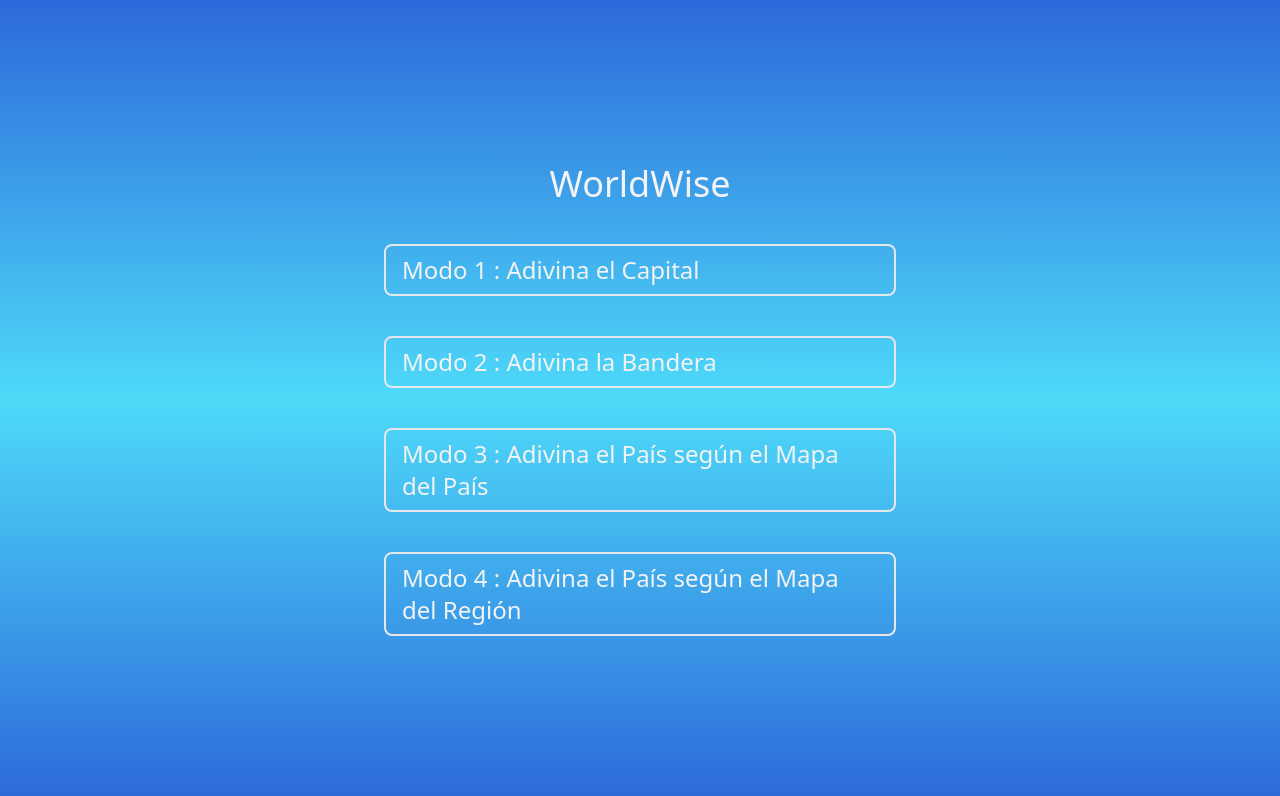
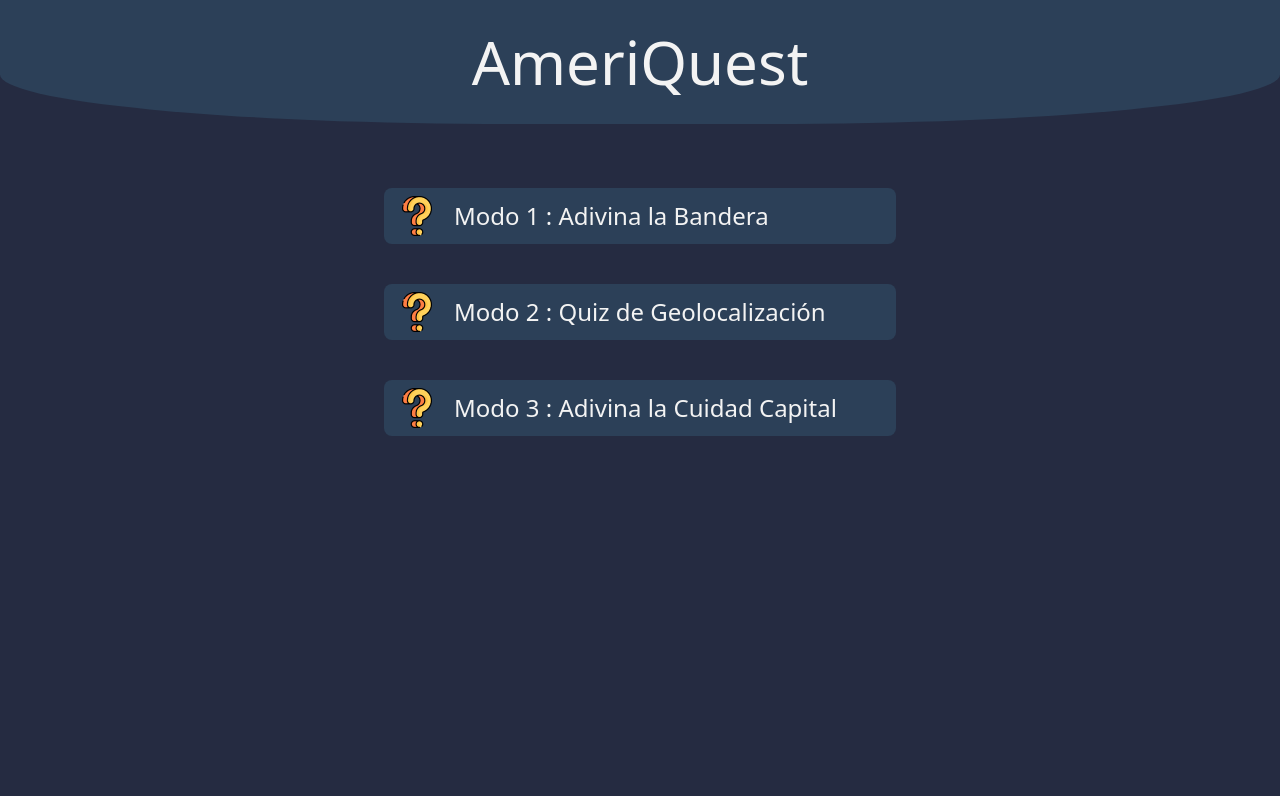
Before and after one commit to byakuDNY/Geomerica, a React (Vite) app in the folder client/: page / in a window 1280 px wide. Shown: the top 796 px of the page. Built offline with nearby package versions, Linux system fonts and the light colour scheme; no server answers.

Commit message:
update_project commit to marge

```diff
--- /dev/null
+++ b/client/src/components/GameplayNav.jsx
@@ -0,0 +1,24 @@
+import React from "react";
+import { useParams } from "react-router-dom";
+import questionMark from "../assets/questionMark.png";
+import { Link } from "react-router-dom";
+const GameplayNav = () => {
+  let { name } = useParams();
+
+  return (
+    <nav className="flex justify-between bg-[#2C4058] p-3">
+      <div className="flex items-center gap-5 text-[#F3F3F3] px-4 py-2 text-2xl font-semibold ">
+        <img src="/question-mark.png" alt="question-mark-logo" />
+        {name}
+      </div>
+      <Link
+        to={"/"}
+        className="flex justify-center w-10 h-10 font-extrabold text-3xl text-white rounded-full hover:bg-[#252B41] hover:text-red-500"
+      >
+        &times;
+      </Link>
+    </nav>
+  );
+};
+
+export default GameplayNav;
--- a/client/src/pages/Gameplay.jsx
+++ b/client/src/pages/Gameplay.jsx
@@ -1,23 +1,15 @@
 import React from "react";
-import { useParams } from "react-router-dom";
 import OptionsToSelect from "../components/OptionsToSelect";
 import { Link } from "react-router-dom";
+import GameplayNav from "../components/GameplayNav";
 
 const Gameplay = () => {
-  let { name } = useParams();
-
   return (
-    <div className="flex flex-col justify-center items-center gap-10 w-screen h-screen bg-gradient-to-b from-[#2c69da] via-[#4edaf9] to-[#2c69da] ">
-      <Link
-        to="/gameplay_selection"
-        className="bg-transparent text-[#F3F3F3] border-2 rounded-lg px-4 py-2 text-2xl font-medium hover:bg-[#F3F3F3] hover:text-[#2c69da] hover:cursor-pointer fixed top-0 left-0 m-4"
-      >
-        Salir
-      </Link>
-      <h1 className="text-[#F3F3F3] font-normal text-4xl stroke-blue-700 stroke-2">
-        {name}
-      </h1>
-      <OptionsToSelect />
+    <div>
+      <GameplayNav />
+      <div className="flex flex-col justify-center items-center gap-10 ">
+        <OptionsToSelect />
+      </div>
     </div>
   );
 };
--- a/client/src/pages/Homepage.jsx
+++ b/client/src/pages/Homepage.jsx
@@ -4,26 +4,30 @@ export const VITE_BACKEND_URL = import.meta.env.VITE_BACKEND_URL;
 
 const Homepage = () => {
   const modes = [
-    { id: "1", name: "Modo 1 : Adivina el Capital" },
-    { id: "2", name: "Modo 2 : Adivina la Bandera" },
-    { id: "3", name: "Modo 3 : Adivina el País según el Mapa del País" },
-    { id: "4", name: "Modo 4 : Adivina el País según el Mapa del Región" },
+    { id: "1", name: "Modo 1 : Adivina la Bandera" },
+    { id: "2", name: "Modo 2 : Quiz de Geolocalización" },
+    { id: "3", name: "Modo 3 : Adivina la Cuidad Capital" },
   ];
 
   return (
-    <div className="flex flex-col justify-center items-center gap-10 w-screen h-screen bg-gradient-to-b from-[#2c69da] via-[#4edaf9] to-[#2c69da] ">
-      <h1 className="text-[#F3F3F3] font-normal text-4xl stroke-blue-700 stroke-2">
-        WorldWise
+    <div>
+      <nav className="flex justify-center items-center bg-[#2C4058] p-8 rounded-b-3xl header-curved">
+        <h1 className="font-extralight text-[#F3F3F3] text-6xl stroke-blue-700 stroke-2">
+          AmeriQuest
         </h1>
+      </nav>
+      <div className="flex flex-col justify-center items-center gap-10 pt-16">
         {modes.map((mode) => (
           <Link
             key={mode.id}
             to={`/gameplay/${mode.id}/${mode.name}`}
-          className="bg-transparent text-[#F3F3F3] border-2 rounded-lg px-4 py-2 text-2xl font-medium hover:bg-[#F3F3F3] hover:text-[#2c69da] hover:cursor-pointer w-2/5"
+            className="flex items-center gap-5 bg-[#2C4058] text-[#F3F3F3] rounded-lg px-4 py-2 text-2xl font-medium hover:bg-[#ffd15b] hover:text-[#252B41] hover:cursor-pointer w-2/5"
           >
+            <img src="/question-mark.png" alt="question-mark-logo" />
             {mode.name}
           </Link>
         ))}
+      </div>
     </div>
   );
 };
```
Also changed, not shown: client/src/assets/questionMark.png (added). Lines whose indentation alone changed are shown as unchanged.
